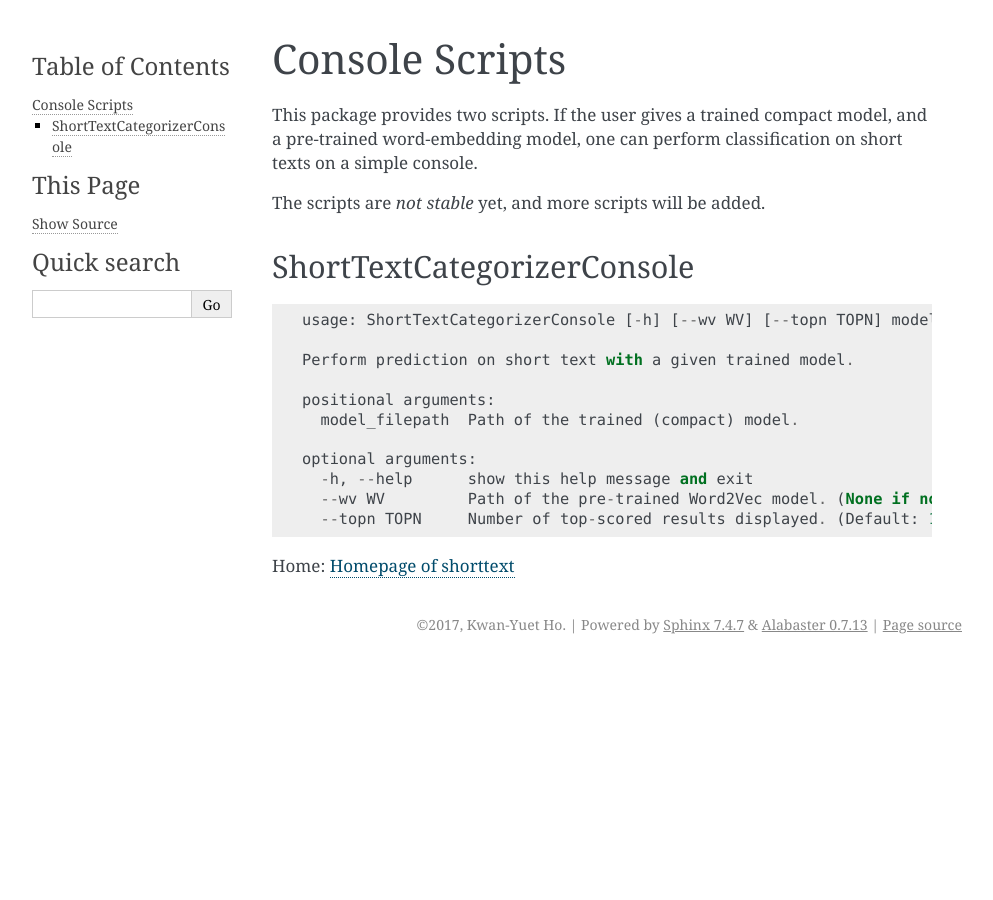
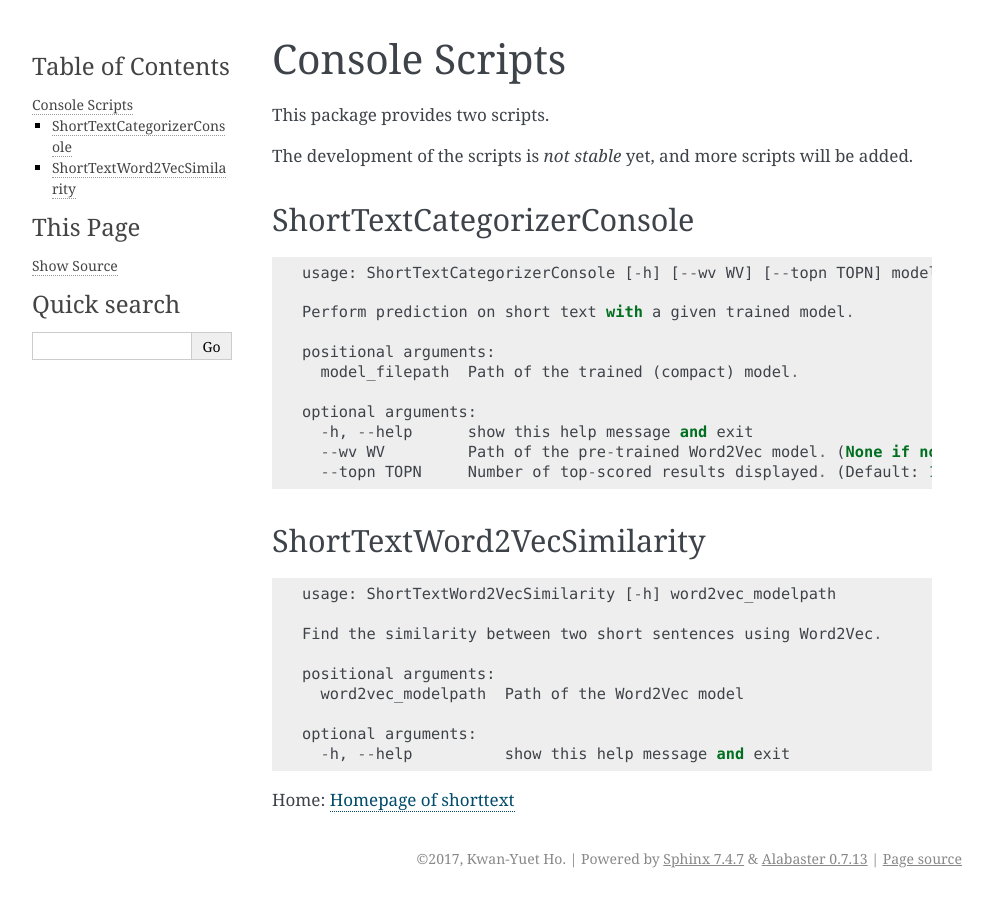
Before and after one commit to stephenhky/PyShortTextCategorization, a Sphinx documentation site: the page built from docs/scripts.rst, in a window 1280 px wide. Shown: the whole page, without its empty margins (148-1141 px from the left). Built offline with Sphinx 7.4.7, drawn with Linux system fonts in a browser that asks for light colours.

Commit message:
releasing 0.3.3

```diff
--- a/docs/conf.py
+++ b/docs/conf.py
@@ -71,7 +71,7 @@ author = u'Kwan-Yuet Ho'
 # The short X.Y version.
 version = u'0.3'
 # The full version, including alpha/beta/rc tags.
-release = u'0.3.2'
+release = u'0.3.3'
 
 # The language for content autogenerated by Sphinx. Refer to documentation
 # for a list of supported languages.
--- a/docs/index.rst
+++ b/docs/index.rst
@@ -7,8 +7,8 @@ Homepage of `shorttext`
 =======================
 
 This repository is a collection of algorithms for multi-class classification to short texts using Python.
-This package is still *under development*. Modules are backward compatible unless otherwise specified.
-Feel free to give suggestions through the Github_ page.
+Modules are backward compatible unless otherwise specified. Feel free to give suggestions through
+the Github_ page.
 
 Contents:
 
--- a/docs/scripts.rst
+++ b/docs/scripts.rst
@@ -1,11 +1,9 @@
 Console Scripts
 ===============
 
-This package provides two scripts. If the user gives a trained compact model,
-and a pre-trained word-embedding model, one can perform classification
-on short texts on a simple console.
+This package provides two scripts.
 
-The scripts are *not stable* yet, and more scripts will be added.
+The development of the scripts is *not stable* yet, and more scripts will be added.
 
 ShortTextCategorizerConsole
 ---------------------------
@@ -25,4 +23,20 @@ ShortTextCategorizerConsole
       --topn TOPN     Number of top-scored results displayed. (Default: 10)
 
 
+ShortTextWord2VecSimilarity
+---------------------------
+
+::
+
+    usage: ShortTextWord2VecSimilarity [-h] word2vec_modelpath
+
+    Find the similarity between two short sentences using Word2Vec.
+
+    positional arguments:
+      word2vec_modelpath  Path of the Word2Vec model
+
+    optional arguments:
+      -h, --help          show this help message and exit
+
+
 Home: :doc:`index`
--- a/readthedocs/source/conf.py
+++ b/readthedocs/source/conf.py
@@ -60,7 +60,7 @@ author = u'Kwan-Yuet Ho'
 # The short X.Y version.
 version = '0.3'
 # The full version, including alpha/beta/rc tags.
-release = '0.3.2'
+release = '0.3.3'
 
 # The language for content autogenerated by Sphinx. Refer to documentation
 # for a list of supported languages.
```
Also changed, not shown: README.md (+1 -0 lines), UPCOMING.md (+1 -4 lines), docs/news.rst (+7 -0 lines).
